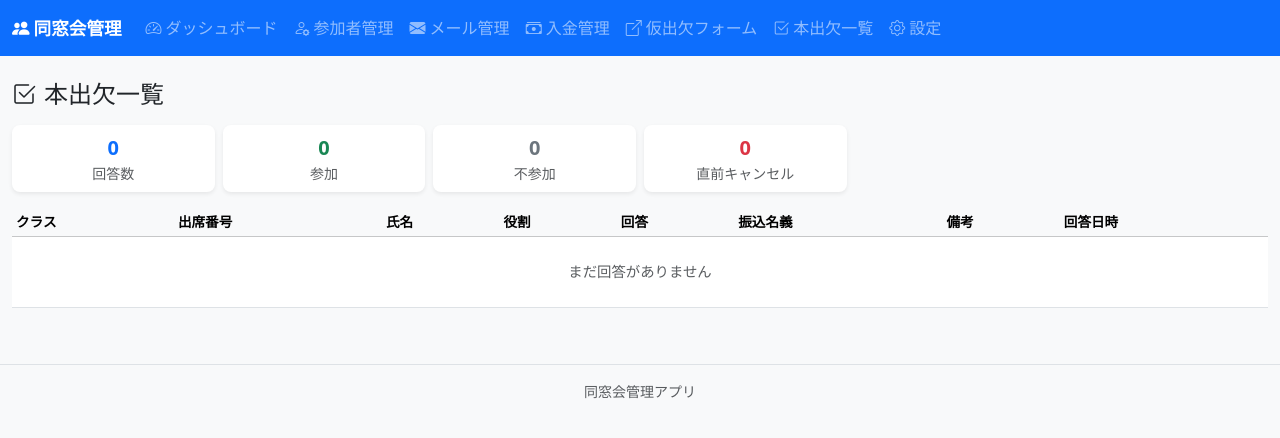
After one commit to Ryunosu-keio/individual, a Flask app: page /admin/final-forms in a window 1280 px wide. The commit adds this page. Shown: the top 438 px of the page. Run offline with Flask 3, Linux system fonts and the light colour scheme; data that the repository does not hold is empty.

Commit message:
本出欠一覧タブ追加・振込名義デフォルト3000・フォーム順序変更（4→1→3→2、1〜4を大枠で囲む）
Co-Authored-By: Claude Sonnet 4.6 <noreply@anthropic.com>

```diff
--- a/reunion/routes/admin.py
+++ b/reunion/routes/admin.py
@@ -1648,3 +1648,32 @@ def roster_export():
         mimetype="text/csv",
         headers={"Content-Disposition": "attachment; filename=roster_export.csv"}
     )
+
+
+@admin_bp.route("/final-forms")
+def final_forms():
+    """\u672c\u51fa\u6b20\u56de\u7b54\u4e00\u89a7\uff08\u95b2\u89a7\u306e\u307f\uff09"""
+    from models import FinalResponse
+    responses = (
+        FinalResponse.query
+        .join(FinalResponse.participant)
+        .order_by(Participant.class_name, Participant.student_number, FinalResponse.submitted_at.desc())
+        .all()
+    )
+    # \u6700\u65b0\u56de\u7b54\u306e\u307f\uff08participant_id \u3067\u91cd\u8907\u9664\u53bb\u3001\u6700\u65b0\u3092\u512a\u5148\uff09
+    seen = set()
+    latest = []
+    for r in responses:
+        if r.participant_id not in seen:
+            seen.add(r.participant_id)
+            latest.append(r)
+
+    status_counts = {}
+    for r in latest:
+        status_counts[r.status] = status_counts.get(r.status, 0) + 1
+
+    return render_template(
+        "admin/final_forms.html",
+        responses=latest,
+        status_counts=status_counts,
+    )
--- a/reunion/routes/forms.py
+++ b/reunion/routes/forms.py
@@ -244,12 +244,14 @@ def final(token):
         transfer_info[s.key] = s.value
 
     # 振込名義を自動生成: 学籍番号(クラス+出席番号) + カナ氏名
-    student_id = ""
+    # 学籍番号がない場合は "3000" をプレフィックスとして使用
     if participant.class_name and participant.student_number:
         student_id = f"{participant.class_name}{participant.student_number.zfill(2)}"
+    else:
+        student_id = "3000"
     kana = participant.display_name_kana
     default_transfer_name = normalize_transfer_name(
-        f"{student_id}{kana}" if student_id and kana else kana or ""
+        f"{student_id}{kana}" if kana else student_id
     )
 
     locked = _is_final_form_locked()
--- /dev/null
+++ b/reunion/templates/admin/final_forms.html
@@ -0,0 +1,94 @@
+{% extends "base.html" %}
+{% block title %}本出欠一覧 | 同窓会管理{% endblock %}
+
+{% block content %}
+<h4 class="mb-3"><i class="bi bi-check2-square me-2"></i>本出欠一覧</h4>
+
+<!-- 集計 -->
+<div class="row g-2 mb-3">
+  <div class="col-6 col-md-2">
+    <div class="card text-center border-0 shadow-sm">
+      <div class="card-body py-2">
+        <div class="fw-bold text-primary fs-5">{{ responses | length }}</div>
+        <div class="small text-muted">回答数</div>
+      </div>
+    </div>
+  </div>
+  <div class="col-6 col-md-2">
+    <div class="card text-center border-0 shadow-sm">
+      <div class="card-body py-2">
+        <div class="fw-bold text-success fs-5">{{ status_counts.get('attending', 0) }}</div>
+        <div class="small text-muted">参加</div>
+      </div>
+    </div>
+  </div>
+  <div class="col-6 col-md-2">
+    <div class="card text-center border-0 shadow-sm">
+      <div class="card-body py-2">
+        <div class="fw-bold text-secondary fs-5">{{ status_counts.get('not_attending', 0) }}</div>
+        <div class="small text-muted">不参加</div>
+      </div>
+    </div>
+  </div>
+  <div class="col-6 col-md-2">
+    <div class="card text-center border-0 shadow-sm">
+      <div class="card-body py-2">
+        <div class="fw-bold text-danger fs-5">{{ status_counts.get('cancelled', 0) }}</div>
+        <div class="small text-muted">直前キャンセル</div>
+      </div>
+    </div>
+  </div>
+</div>
+
+<!-- テーブル -->
+<div class="table-responsive">
+  <table class="table table-hover table-sm align-middle">
+    <thead class="table-light">
+      <tr>
+        <th>クラス</th>
+        <th>出席番号</th>
+        <th>氏名</th>
+        <th>役割</th>
+        <th>回答</th>
+        <th>振込名義</th>
+        <th>備考</th>
+        <th>回答日時</th>
+      </tr>
+    </thead>
+    <tbody>
+      {% for r in responses %}
+      <tr>
+        <td>{{ r.participant.class_name or '—' }}</td>
+        <td>{{ r.participant.student_number or '—' }}</td>
+        <td>
+          <a href="{{ url_for('admin.participant_detail', participant_id=r.participant_id) }}">
+            {{ r.participant.display_name }}
+          </a>
+        </td>
+        <td><span class="badge bg-secondary">{{ r.participant.role or '生徒' }}</span></td>
+        <td>
+          {% if r.status == 'attending' %}
+            <span class="badge bg-success">参加</span>
+          {% elif r.status == 'not_attending' %}
+            <span class="badge bg-secondary">不参加</span>
+          {% elif r.status == 'cancelled' %}
+            <span class="badge bg-danger">直前キャンセル</span>
+          {% else %}
+            <span class="badge bg-light text-dark">{{ r.status }}</span>
+          {% endif %}
+        </td>
+        <td class="font-monospace small">{{ r.transfer_name or '—' }}</td>
+        <td class="small text-muted">{{ r.remarks or '' }}</td>
+        <td class="small text-muted text-nowrap">
+          {{ r.submitted_at.strftime('%m/%d %H:%M') if r.submitted_at else '—' }}
+        </td>
+      </tr>
+      {% else %}
+      <tr>
+        <td colspan="8" class="text-center text-muted py-4">まだ回答がありません</td>
+      </tr>
+      {% endfor %}
+    </tbody>
+  </table>
+</div>
+{% endblock %}
--- a/reunion/templates/base.html
+++ b/reunion/templates/base.html
@@ -50,6 +50,11 @@
             </a>
           </li>
           <li class="nav-item">
+            <a class="nav-link" href="{{ url_for('admin.final_forms') }}">
+              <i class="bi bi-check2-square me-1"></i>本出欠一覧
+            </a>
+          </li>
+          <li class="nav-item">
             <a class="nav-link" href="{{ url_for('admin.settings_reunion') }}">
               <i class="bi bi-gear me-1"></i>設定
             </a>
```
Also changed, not shown: reunion/templates/final_form.html (+85 -81 lines).
